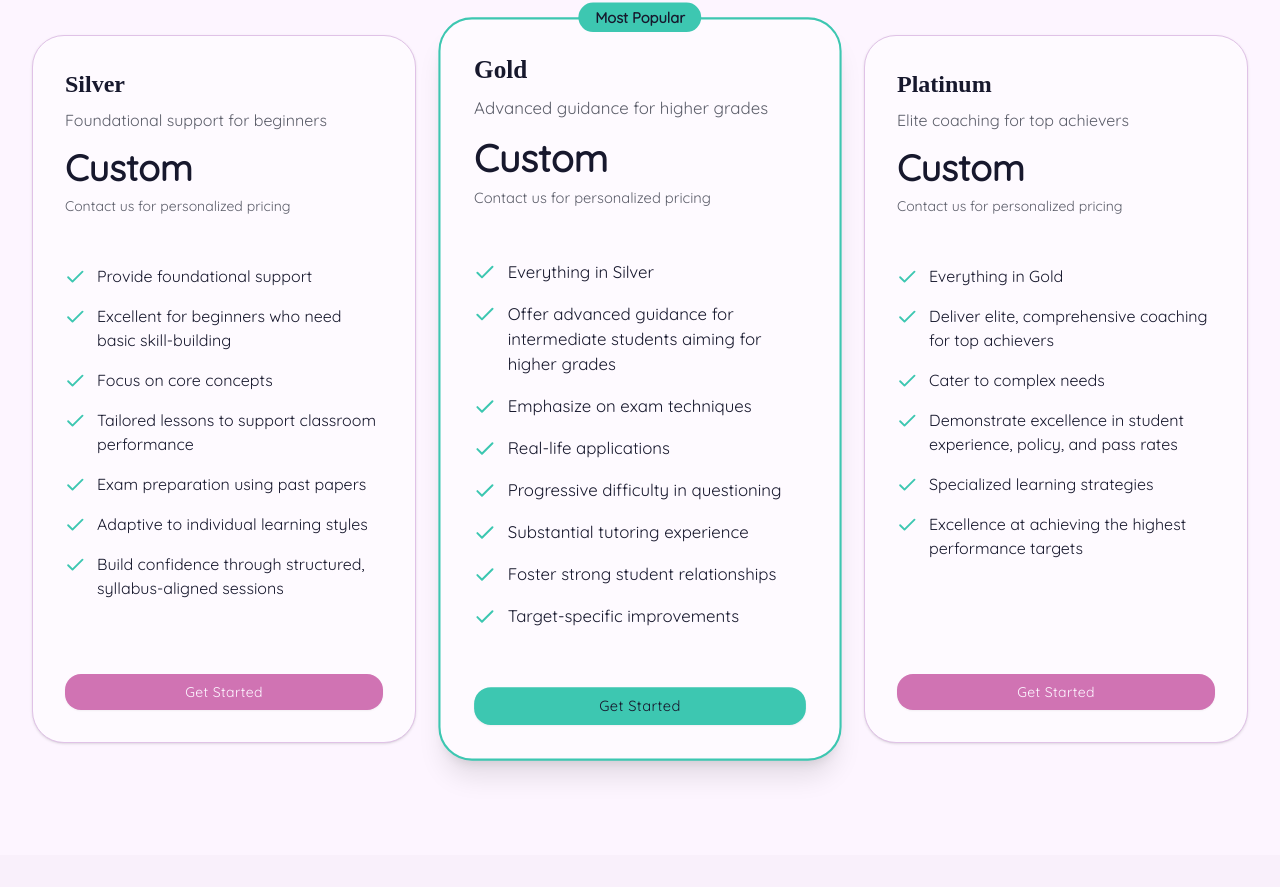
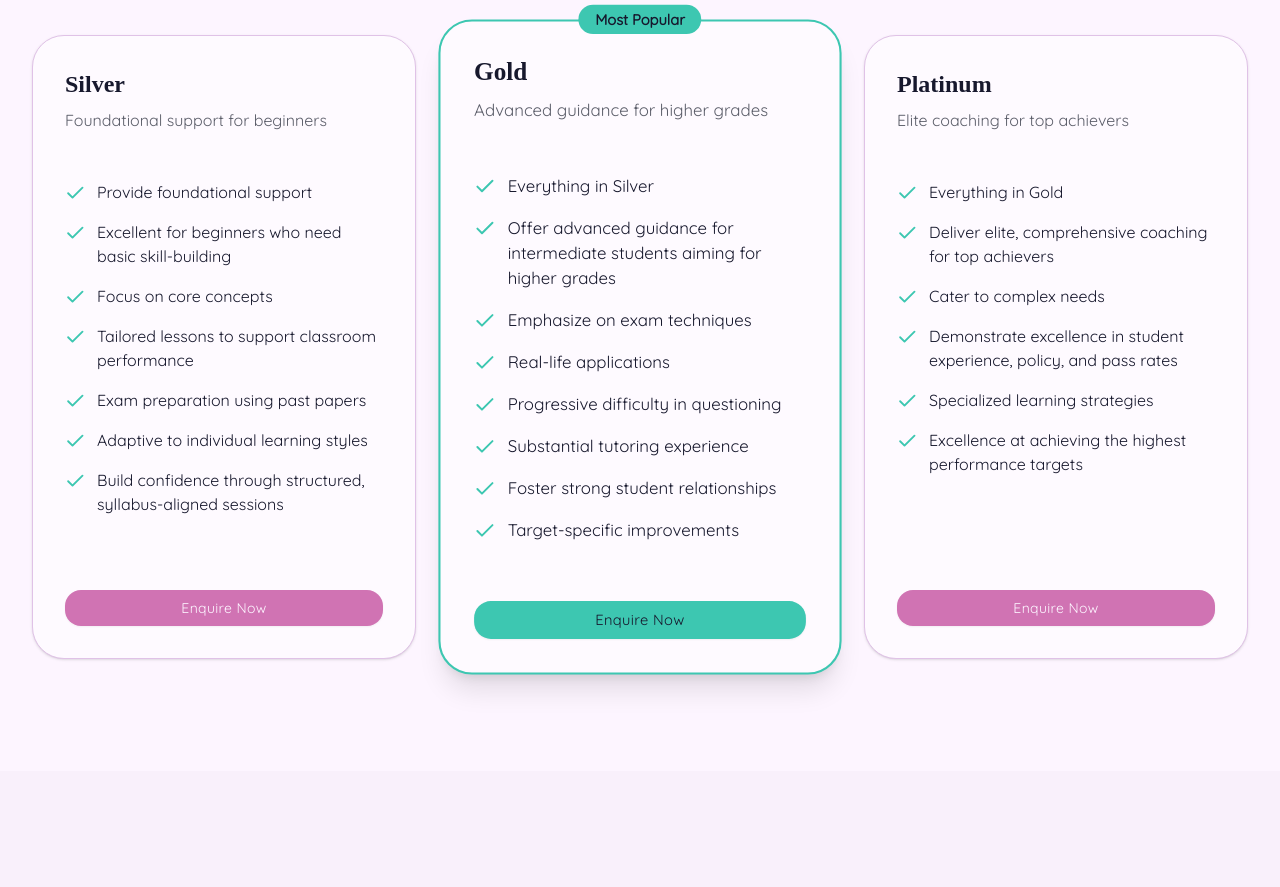
Before and after one commit to GerardCannon/ces-tuition-website, a React (Vite) app: page / in a window 1280 px wide. Shown: the part 2733-3620 px from the top of the page. Built offline with nearby package versions, Linux system fonts and the light colour scheme.

Commit message:
Generated by Spark: lets remove this out of each column. Custom Contact us for personalized pricing and lets update the Get Started text on the 3 buttons to Enquire Now

```diff
--- a/src/components/Pricing.tsx
+++ b/src/components/Pricing.tsx
@@ -5,7 +5,6 @@ import { Check } from '@phosphor-icons/react'
 const pricingTiers = [
   {
     name: 'Silver',
-    price: 'Custom',
     description: 'Foundational support for beginners',
     features: [
       'Provide foundational support',
@@ -16,12 +15,11 @@ const pricingTiers = [
       'Adaptive to individual learning styles',
       'Build confidence through structured, syllabus-aligned sessions',
     ],
-    cta: 'Get Started',
+    cta: 'Enquire Now',
     popular: false,
   },
   {
     name: 'Gold',
-    price: 'Custom',
     description: 'Advanced guidance for higher grades',
     features: [
       'Everything in Silver',
@@ -33,12 +31,11 @@ const pricingTiers = [
       'Foster strong student relationships',
       'Target-specific improvements',
     ],
-    cta: 'Get Started',
+    cta: 'Enquire Now',
     popular: true,
   },
   {
     name: 'Platinum',
-    price: 'Custom',
     description: 'Elite coaching for top achievers',
     features: [
       'Everything in Gold',
@@ -48,7 +45,7 @@ const pricingTiers = [
       'Specialized learning strategies',
       'Excellence at achieving the highest performance targets',
     ],
-    cta: 'Get Started',
+    cta: 'Enquire Now',
     popular: false,
   },
 ]
@@ -86,16 +83,8 @@ export function Pricing() {
                 <h3 className="text-2xl font-bold text-foreground mb-2">
                   {tier.name}
                 </h3>
-                <p className="text-muted-foreground mb-4">
+                <p className="text-muted-foreground">
                   {tier.description}
-                </p>
-                <div className="flex items-baseline gap-2">
-                  <span className="text-4xl font-bold text-foreground">
-                    {tier.price}
-                  </span>
-                </div>
-                <p className="text-sm text-muted-foreground mt-2">
-                  Contact us for personalized pricing
                 </p>
               </div>
 
```
